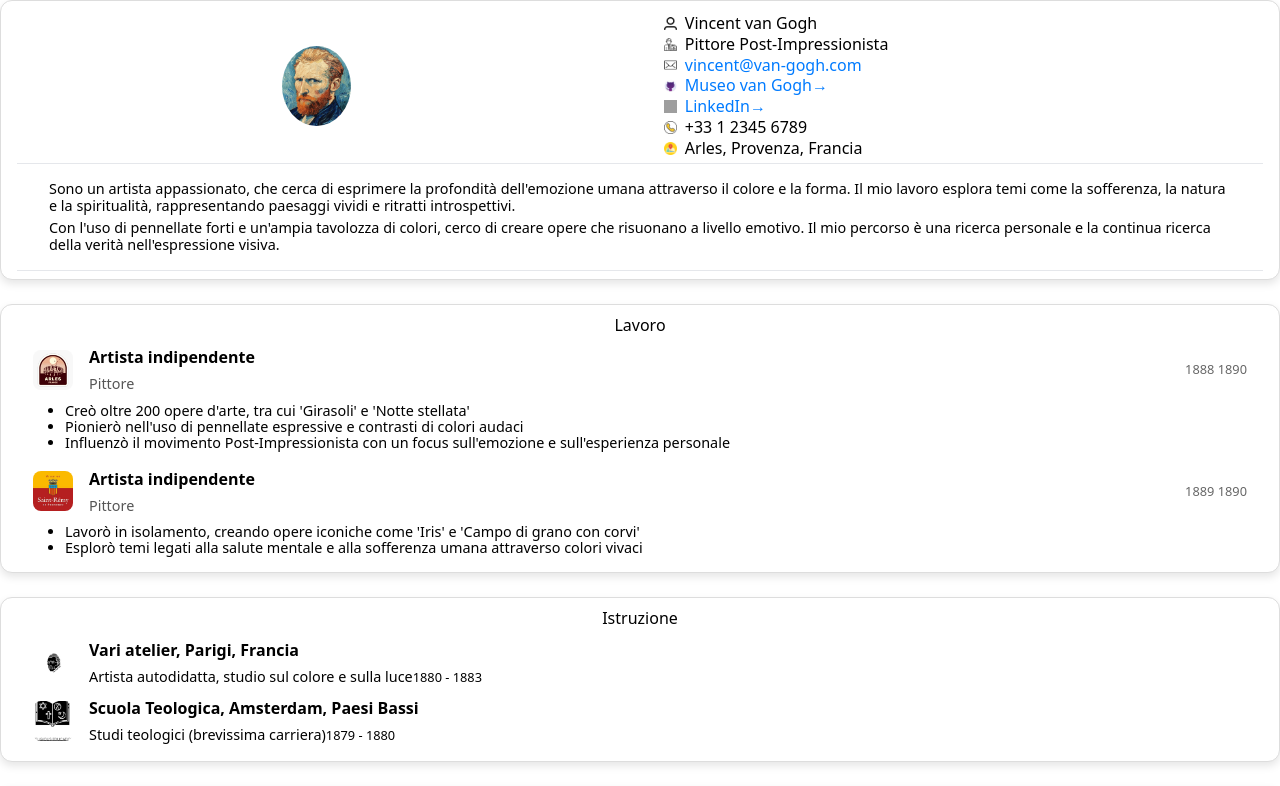
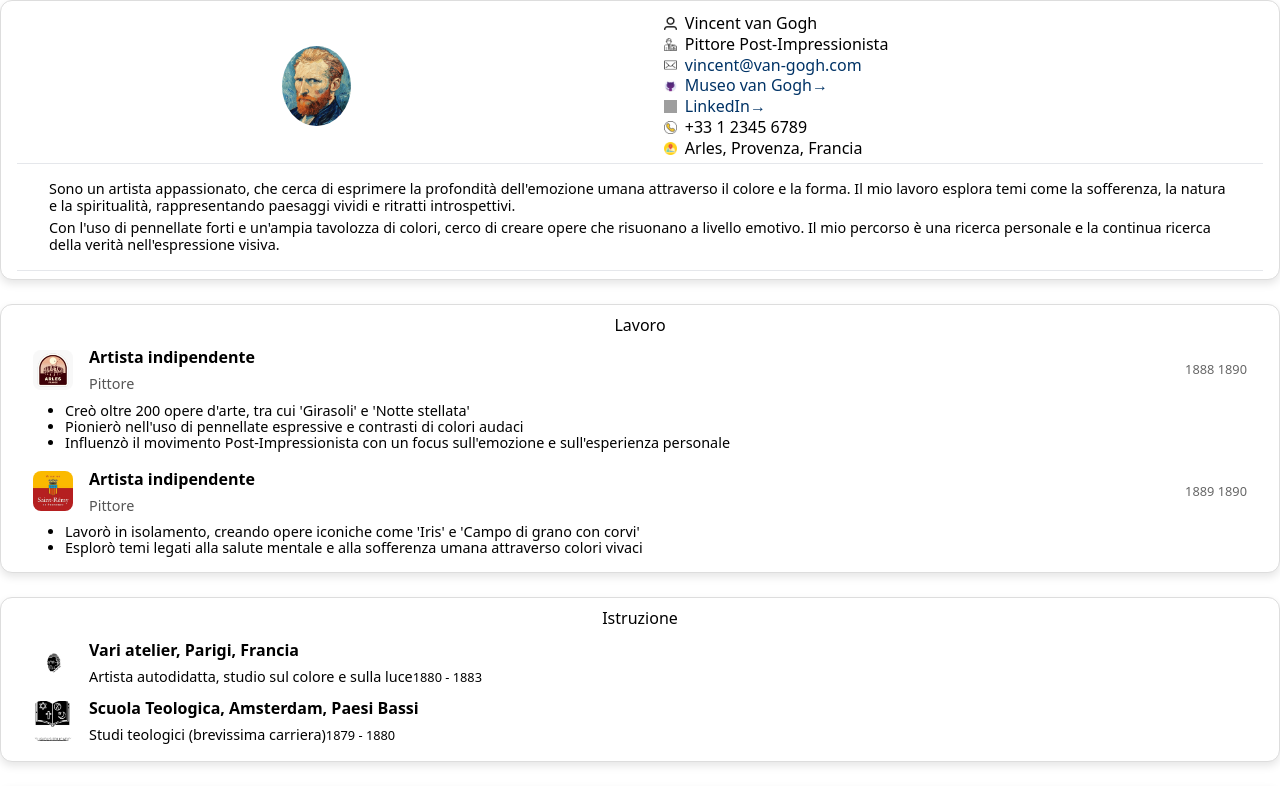
Before and after one commit to fabogit/react-cv, a React (Vite) app: page / in a window 1280 px wide. Shown: the top 786 px of the page. Built offline with nearby package versions, Linux system fonts and the light colour scheme; grey boxes are pictures that could not be loaded.

Commit message:
updated colors for better contrast

```diff
--- a/src/styles/App.css
+++ b/src/styles/App.css
@@ -20,11 +20,11 @@ button {
   margin: 0.5rem;
   border: none;
   border-radius: 0.5rem;
-  background-color: #007bff;
+  background-color:  #dc3545;
   color: white;
   cursor: pointer;
   font-size: 1rem;
-  transition: background-color 0.3s ease;
+  transition: background-color 0.1s ease;
 }
 
 button:hover {
--- a/src/styles/Header.css
+++ b/src/styles/Header.css
@@ -6,6 +6,22 @@
   align-items: center;
   width: 100%;
   gap: 3rem;
+}
+
+a:link {
+  color: #003366;
+}
+
+a:visited {
+  color: #6a1b9a;
+}
+
+a:hover {
+  color: #c62828;
+}
+
+a:active {
+  color: #d32f2f;
 }
 
 .header-left,
```
